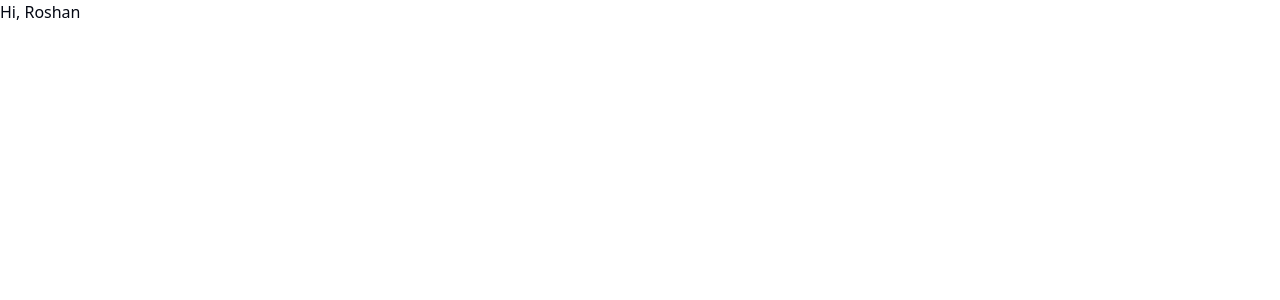
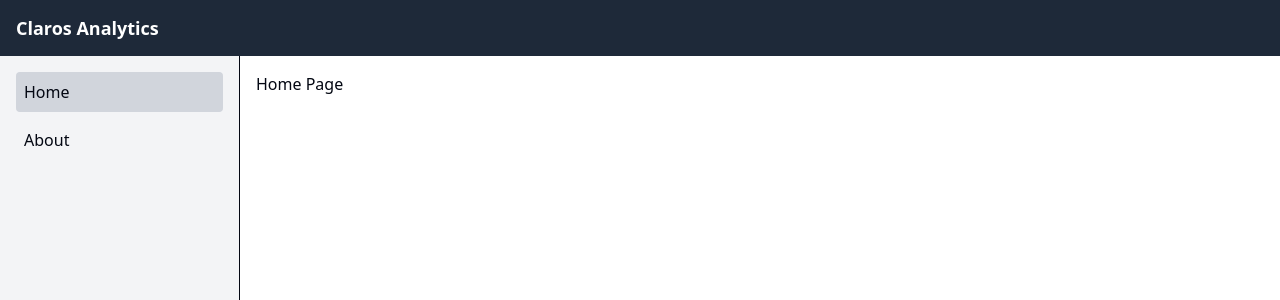
Before and after one commit to Roshan-Pradhan/claros-assessment, a React (Vite) app: page / in a window 1280 px wide. Shown: the top 300 px of the page. Built offline with nearby package versions, Linux system fonts and the light colour scheme.

Commit message:
feat: router setup (#1)

```diff
--- a/package.json
+++ b/package.json
@@ -13,6 +13,7 @@
     "@tailwindcss/vite": "^4.1.17",
     "react": "^19.2.0",
     "react-dom": "^19.2.0",
+    "react-router": "^7.9.6",
     "tailwindcss": "^4.1.17"
   },
   "devDependencies": {
--- a/src/App.tsx
+++ b/src/App.tsx
@@ -1,9 +1,7 @@
+import AppRouter from "./navigation/app-router";
+
 const App = () => {
-  return (
-    <div>
-      <h1>Hi, Roshan</h1>
-    </div>
-  );
+  return <AppRouter />;
 };
 
 export default App;
--- /dev/null
+++ b/src/layout/layout-wrapper.tsx
@@ -0,0 +1,12 @@
+import { Outlet } from "react-router";
+import PublicLayout from "./public-layout";
+
+const LayoutWrapper = () => {
+  return (
+    <PublicLayout>
+      <Outlet />
+    </PublicLayout>
+  );
+};
+
+export default LayoutWrapper;
--- /dev/null
+++ b/src/layout/public-layout.tsx
@@ -0,0 +1,44 @@
+import { NavLink } from "react-router";
+
+const PublicLayout = ({ children }: { children: React.ReactNode }) => {
+  return (
+    <div className="flex min-h-screen flex-col">
+      <header className="flex h-14 items-center bg-gray-800 px-4 text-white">
+        <h1 className="text-lg font-semibold">Claros Analytics</h1>
+      </header>
+
+      <div className="flex flex-1">
+        <aside className="w-60 space-y-3 border-r bg-gray-100 p-4">
+          <nav className="space-y-2">
+            <NavLink
+              to="/"
+              end
+              className={({ isActive }) =>
+                `flex rounded p-2 transition ${
+                  isActive ? "bg-gray-300 font-medium" : "hover:bg-gray-200"
+                }`
+              }
+            >
+              Home
+            </NavLink>
+
+            <NavLink
+              to="/about"
+              className={({ isActive }) =>
+                `flex rounded p-2 transition ${
+                  isActive ? "bg-gray-300 font-medium" : "hover:bg-gray-200"
+                }`
+              }
+            >
+              About
+            </NavLink>
+          </nav>
+        </aside>
+
+        <main className="flex-1 bg-white p-4">{children}</main>
+      </div>
+    </div>
+  );
+};
+
+export default PublicLayout;
--- /dev/null
+++ b/src/navigation/app-router.tsx
@@ -0,0 +1,34 @@
+import { Suspense } from "react";
+import { createBrowserRouter, RouterProvider } from "react-router";
+import LayoutWrapper from "../layout/layout-wrapper";
+
+const router = createBrowserRouter([
+  {
+    path: "/",
+    element: <LayoutWrapper />,
+    children: [
+      {
+        index: true,
+        element: <div>Home Page</div>,
+      },
+      {
+        path: "/about",
+        element: <div>About Page</div>,
+      },
+    ],
+  },
+  {
+    path: "*",
+    element: <div>404 Not Found</div>,
+  },
+]);
+
+const AppRouter = () => {
+  return (
+    <Suspense>
+      <RouterProvider router={router} />
+    </Suspense>
+  );
+};
+
+export default AppRouter;
```
Also changed, not shown: 1 other file (tests, documents, lock files or other folders).
